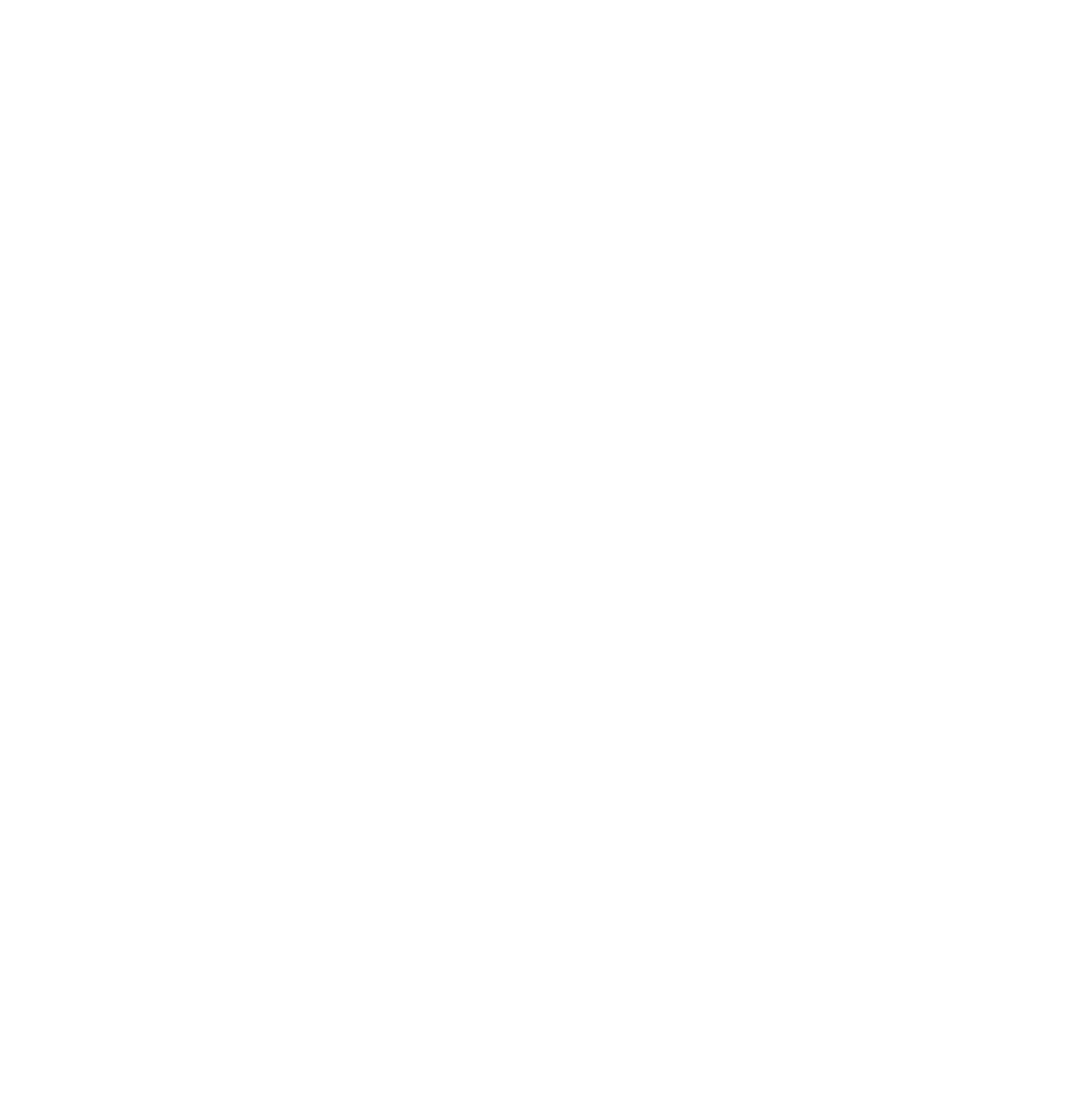
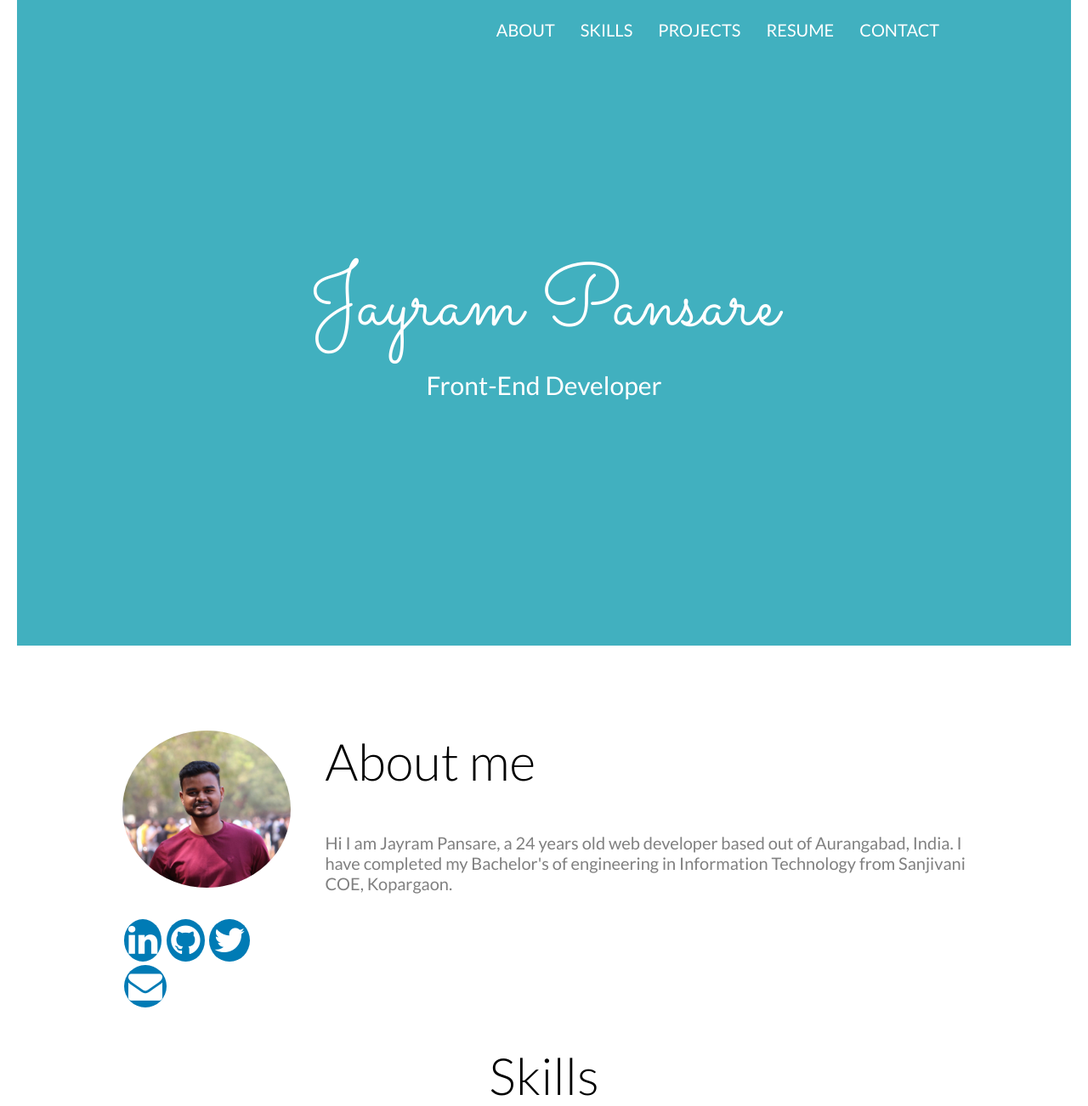
Before and after one commit to jayram833/portfolio--2, a plain HTML site: page index.html in a window 1280 px wide. Shown: the whole page at 85% size. Before the commit the page ends 800 px from the top, so only its background shows below. Drawn offline with Linux system fonts and the light colour scheme.

Commit message:
second commit

```diff
--- a/index.html
+++ b/index.html
@@ -5,13 +5,60 @@
     <meta name="viewport" content="width=device-width, initial-scale=1.0" />
     <link rel="stylesheet" href="./style.css" />
     <link rel="preconnect" href="https://fonts.gstatic.com" />
+    <link rel="stylesheet" href="./style.css" />
     <link
-      href="https://fonts.googleapis.com/css2?family=Lato:wght@400;700&display=swap"
+      href="https://fonts.googleapis.com/css2?family=Lato:wght@300;400;700&display=swap"
       rel="stylesheet"
+    />
+    <link rel="preconnect" href="https://fonts.gstatic.com" />
+    <link
+      href="https://fonts.googleapis.com/css2?family=Sacramento&display=swap"
+      rel="stylesheet"
+    />
+    <link
+      rel="stylesheet"
+      href="https://cdnjs.cloudflare.com/ajax/libs/font-awesome/4.7.0/css/font-awesome.min.css"
     />
     <title>Jayram Pansare</title>
   </head>
   <body>
-    <header class="header"></header>
+    <header class="header">
+      <nav class="navbar">
+        <ul class="nav">
+          <li><a class="item" href="#about">About</a></li>
+          <li><a class="item" href="#about">Skills</a></li>
+          <li><a class="item" href="#portfolio">Projects</a></li>
+          <li><a class="item" href="#services">Resume</a></li>
+          <li><a class="item" href="#contact">Contact</a></li>
+        </ul>
+      </nav>
+      <div class="name">
+        <p class="title1">Jayram Pansare</p>
+        <p class="title2">Front-End Developer</p>
+      </div>
+    </header>
+
+    <main>
+      <div class="container" id="about">
+        <section class="container2">
+          <img src="./images/IMG_5105_2.JPG" alt="user image" class="photo" />
+          <h2 class="headingprimary">About me</h2>
+          <div class="social-icons">
+            <a href="#" class="fa fa-linkedin"></a>
+            <a href="#" class="fa fa-github"></a>
+            <a href="#" class="fa fa-twitter"></a>
+            <a href="#" class="fa fa-envelope"></a>
+          </div>
+          <p class="info">
+            Hi I am Jayram Pansare, a 24 years old web developer based out of
+            Aurangabad, India. I have completed my Bachelor's of engineering in
+            Information Technology from Sanjivani COE, Kopargaon.
+          </p>
+        </section>
+      </div>
+      <section class="skills" id="skills">
+        <h2 class="headingSection">Skills</h2>
+      </section>
+    </main>
   </body>
 </html>
--- a/style.css
+++ b/style.css
@@ -7,10 +7,145 @@
 html {
   box-sizing: border-box;
   font-size: 62.5%;
+  scroll-behavior: smooth;
 }
 
 body {
   font-family: "Lato", sans-serif;
   font-weight: 400;
+  padding: 0 2rem;
   /* font-size: 16px; */
 }
+
+.header {
+  background-color: #41b0bf;
+  height: 95vh;
+  position: relative;
+}
+
+.navbar {
+  position: fixed;
+  display: flex;
+  justify-content: flex-end;
+  align-items: center;
+  flex-direction: row;
+  width: 95.5%;
+  height: 70px;
+  z-index: 10;
+  background-color: #41b0bf;
+}
+.nav {
+  display: flex;
+  list-style: none;
+  margin-right: 10%;
+}
+.item:link,
+.item:visited {
+  text-decoration: none;
+  color: #fff;
+  font-size: 2rem;
+  text-transform: uppercase;
+  padding: 1.5rem;
+}
+
+.name {
+  display: flex;
+  justify-content: center;
+  align-items: center;
+  flex-direction: column;
+
+  position: absolute;
+  top: 50%;
+  left: 50%;
+  transform: translate(-50%, -50%);
+}
+
+.title1 {
+  font-family: "Sacramento", cursive !important;
+  font-weight: 400;
+  font-size: 10rem;
+  color: #fff;
+}
+
+.title2 {
+  font-size: 3rem;
+  color: #fff;
+}
+
+.container {
+  margin: 10rem auto;
+  width: 80%;
+}
+
+.container2 {
+  display: grid;
+  /* justify-items: center; */
+  grid-gap: 4rem;
+
+  grid-template-rows: 8rem 6rem 5rem;
+  grid-template-columns: 20% 80%;
+}
+
+.photo {
+  width: 100%;
+  border-radius: 50%;
+  grid-column: 1 / 2;
+}
+.headingprimary {
+  font-size: 6rem;
+  font-weight: 300;
+  grid-row: 1 / 2;
+  grid-column: 2 / -1;
+}
+
+.social-icons {
+  grid-row: 3 / 4;
+  grid-column: 1 / 2;
+}
+
+.fa {
+  font-size: 40px !important;
+  text-align: center;
+  text-decoration: none;
+  border-radius: 50%;
+  padding: 5px;
+  margin: 2px;
+}
+.fa:hover {
+  opacity: 0.5;
+}
+.fa-twitter {
+  background: #007bb5;
+  color: white;
+}
+
+.fa-linkedin {
+  background: #007bb5;
+  color: white;
+}
+.fa-github {
+  background: #007bb5;
+  color: white;
+}
+.fa-envelope {
+  background: #007bb5;
+  color: white;
+}
+
+.info {
+  grid-row: 2 / 4;
+  grid-column: 2 / -1;
+
+  font-size: 2rem;
+  color: gray;
+}
+
+.skills {
+  margin-top: 10rem;
+}
+
+.headingSection {
+  font-size: 6rem;
+  font-weight: 300;
+  text-align: center;
+}
```
Also changed, not shown: images/IMG_5105_2.JPG (added).
